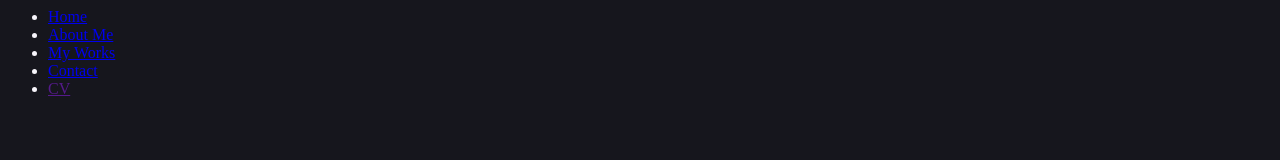
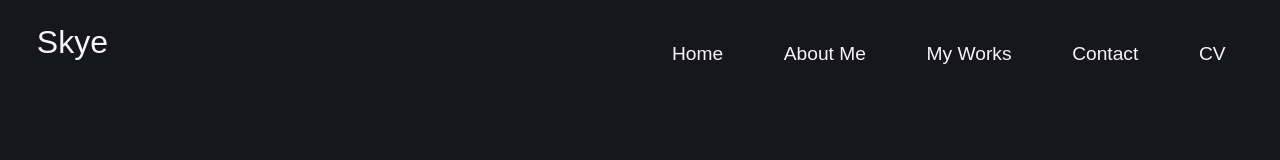
Before and after one commit to grey-xiao/portfolio, a plain HTML site: page index.html in a window 1280 px wide. Drawn offline with Linux system fonts and the light colour scheme; a web font is replaced by a local one.

Commit message:
Updated index

```diff
--- a/index.html
+++ b/index.html
@@ -3,11 +3,16 @@
     <meta charset="UTF-8">
     <meta name="viewport" content="width=device-width, initial-scale=1.0">
     <link rel="stylesheet" href="main.css">
+    <link rel="preconnect" href="https://fonts.googleapis.com">
+    <link rel="preconnect" href="https://fonts.gstatic.com" crossorigin>
+    <link href="https://fonts.googleapis.com/css2?family=Jaldi&display=swap" rel="stylesheet">
+
     <title>Skye's Portfolio</title>
 </head>
 <body>
     <nav>
-        <ul>
+        <div class="logo"><a href="index.html">Skye</a></div>
+        <ul class="nav">
             <li><a href="index.html">Home</a></li>
             <li><a href="#about">About Me</a></li>
             <li><a href="#work">My Works</a></li>
@@ -17,7 +22,12 @@
     </nav>
     <main>
         <div class="hero" id="#hero">
+            <div class="intro">
 
+            </div>
+            <div class="profile">
+                <img src="" alt="">
+            </div>
         </div>
         <div class="about" id="#about">
 
--- a/main.css
+++ b/main.css
@@ -1,10 +1,42 @@
-
+html {
+    margin: 1em;
+}
 body {
     background-color: #16161D;
     color: #F7F5FB;
+    font-family: 'Jaldi', sans-serif;
+    font-size: 1.2rem;
+}
+main {
+    color: #F7F5FB;
+}
+a {
+    text-decoration: none;
+    -moz-text-decoration: none;
+    color: #F7F5FB;
+}
+ul {
+    list-style-type: none;
+}
+nav {
+    display: flex;
+    flex-direction: row;
+    justify-content: space-between;
 
 }
-a {
-    text-decoration-style: none;
-    -moz-text-decoration-style: none;
+
+.nav {
+    display: flex;
+    flex-direction: row;
+    justify-content: space-around;
+    width: 32em;
+
 }
+.logo {
+    font-size: 2rem;
+    margin:  0 0.4em 0 0.4em
+}
+.hero {
+    display: flex;
+    flex-flow: row;
+}
```
